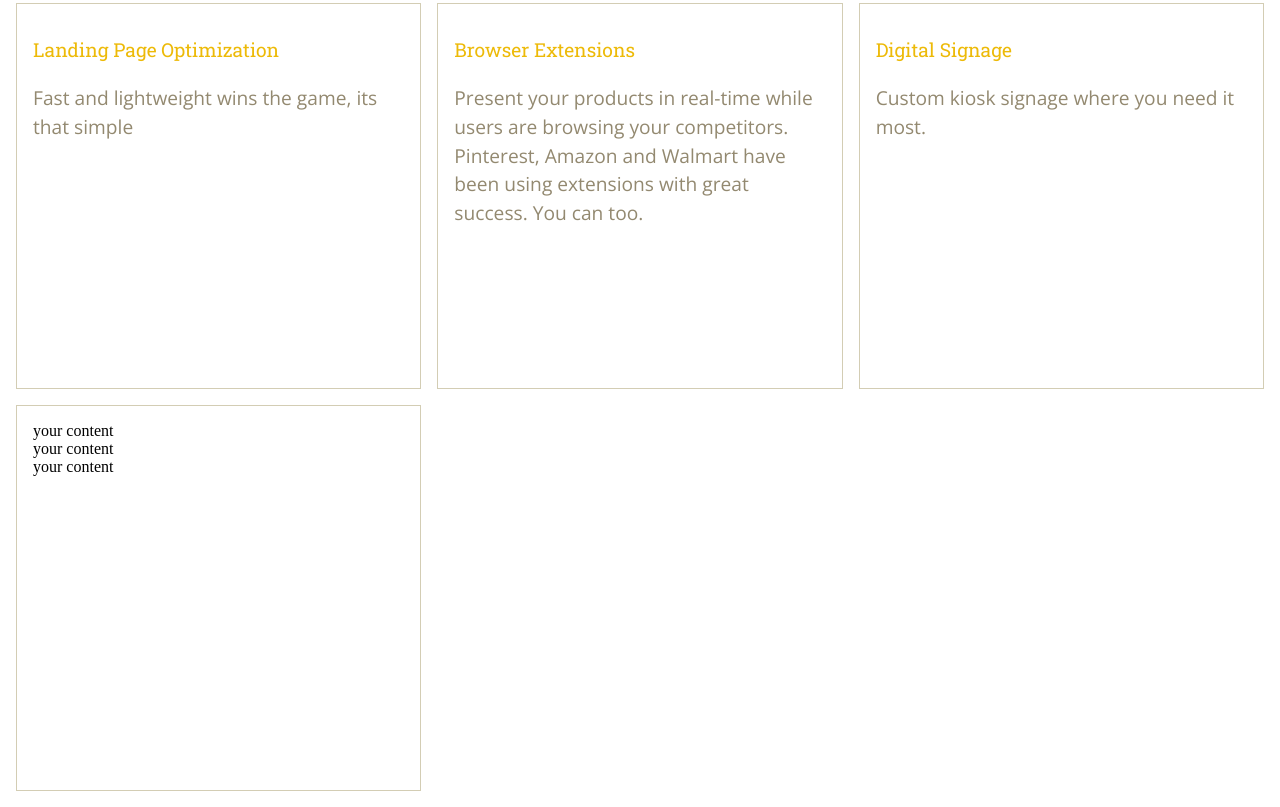
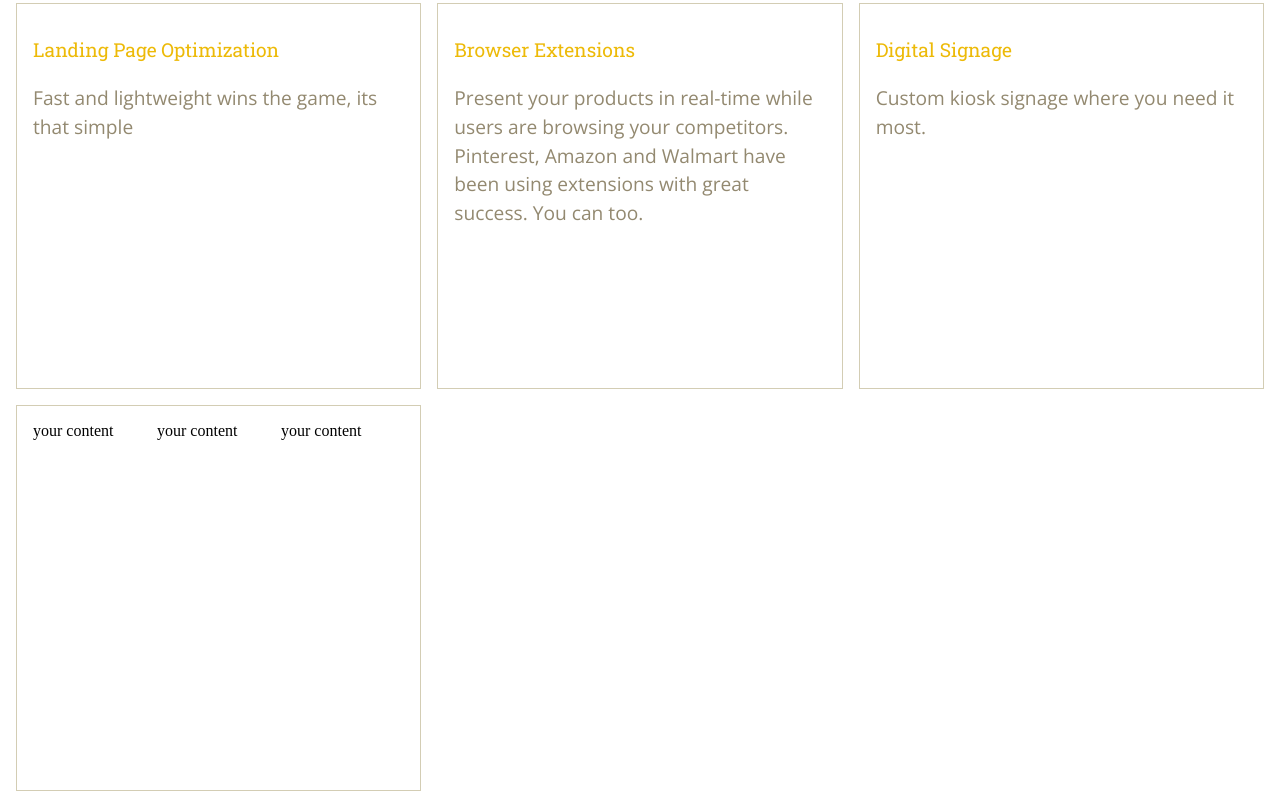
Before and after one commit to neodigm/www.neostudios.com, a plain HTML site: page index.html in a window 1280 px wide. Shown: the part 817-1624 px from the top of the page. Drawn offline with nearby package versions, Linux system fonts and the light colour scheme.

Commit message:
Update index.html

```diff
--- a/index.html
+++ b/index.html
@@ -169,8 +169,11 @@
     <script>
     $( document ).ready( function(){
       $('.your-class').slick({
-        setting-name: setting-value
-      });
+  slidesToShow: 3,
+  slidesToScroll: 1,
+  autoplay: true,
+  autoplaySpeed: 2000,
+});
     });
     </script>
     </body>
```
